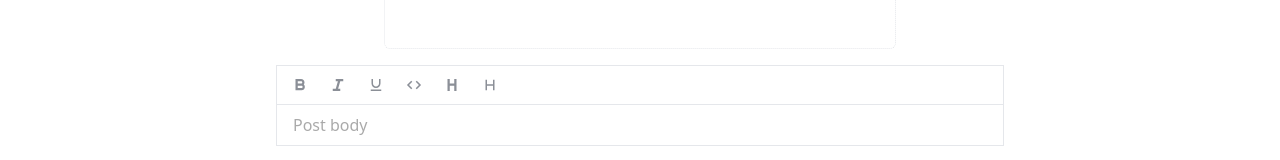
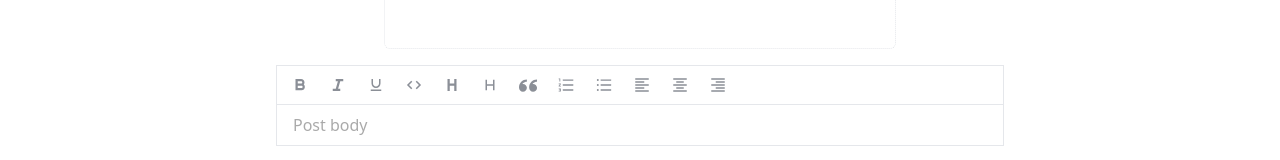
Before and after one commit to tuhinsaud4614/graphql-blog, a Next.js app in the folder frontend-web/: page /posts/create in a window 1280 px wide. Shown: the part 705-865 px from the top of the page. Built offline with nearby package versions, Linux system fonts and the light colour scheme.

Commit message:
Component:PostEditor
PostEditor component update 1

```diff
--- a/frontend-web/components/PostEditor/BlockButton.tsx
+++ b/frontend-web/components/PostEditor/BlockButton.tsx
@@ -10,6 +10,7 @@ const TEXT_ALIGN_TYPES = ["left", "center", "right", "justify"];
 type FormatType =
   | "heading-one"
   | "heading-two"
+  | "block-quote"
   | "numbered-list"
   | "bulleted-list"
   | "left"
--- a/frontend-web/components/PostEditor/Button.tsx
+++ b/frontend-web/components/PostEditor/Button.tsx
@@ -6,16 +6,6 @@ const className = {
   rootState: (status: boolean) =>
     status ? "bg-green-50 text-green-500" : "text-neutral/60 hover:bg-zinc-100",
 };
-
-const HOTKEYS = {
-  "mod+b": "bold",
-  "mod+i": "italic",
-  "mod+u": "underline",
-  "mod+`": "code",
-} as const;
-
-type HotKeyType = keyof typeof HOTKEYS;
-type MarkType = typeof HOTKEYS[HotKeyType];
 
 interface Props extends ComponentPropsWithoutRef<"button"> {
   isActive: boolean;
--- a/frontend-web/components/PostEditor/Element.tsx
+++ b/frontend-web/components/PostEditor/Element.tsx
@@ -5,23 +5,39 @@ export default function Element({
   children,
   element,
 }: RenderElementProps) {
-  // console.log(element);
-
   // @ts-ignore
   const style = { textAlign: element.align };
   // @ts-ignore
   switch (element.type) {
     case "block-quote":
       return (
-        <blockquote style={style} {...attributes}>
+        <blockquote
+          style={style}
+          className="border-l-2 pl-2.5 italic"
+          {...attributes}
+        >
           {children}
         </blockquote>
       );
     case "bulleted-list":
       return (
-        <ul style={style} {...attributes}>
+        <ul
+          style={style}
+          className="list-disc block pl-10 my-4"
+          {...attributes}
+        >
           {children}
         </ul>
+      );
+    case "numbered-list":
+      return (
+        <ol
+          style={style}
+          className="list-decimal block pl-10 my-4"
+          {...attributes}
+        >
+          {children}
+        </ol>
       );
     case "heading-one":
       return (
@@ -41,12 +57,7 @@ export default function Element({
           {children}
         </li>
       );
-    case "numbered-list":
-      return (
-        <ol style={style} {...attributes}>
-          {children}
-        </ol>
-      );
+
     default:
       return (
         <p style={style} {...attributes}>
--- a/frontend-web/components/PostEditor/Leaf.tsx
+++ b/frontend-web/components/PostEditor/Leaf.tsx
@@ -1,23 +1,28 @@
+import { BaseText } from "slate";
 import { RenderLeafProps } from "slate-react";
 
+interface LeafProps extends BaseText {
+  [key: string]: string;
+}
+
 export default function Leaf({ attributes, children, leaf }: RenderLeafProps) {
-  // @ts-ignore
-  if (leaf.bold) {
+  console.log("leaft", leaf);
+
+  const newLeaf = leaf as LeafProps;
+
+  if (newLeaf.bold) {
     children = <strong {...attributes}>{children}</strong>;
   }
 
-  // @ts-ignore
-  if (leaf.italic) {
+  if (newLeaf.italic) {
     children = <em {...attributes}>{children}</em>;
   }
 
-  // @ts-ignore
-  if (leaf.underline) {
+  if (newLeaf.underline) {
     children = <u {...attributes}>{children}</u>;
   }
 
-  // @ts-ignore
-  if (leaf.code) {
+  if (newLeaf.code) {
     children = <code {...attributes}>{children}</code>;
   }
 
--- a/frontend-web/components/PostEditor/Toolbar.tsx
+++ b/frontend-web/components/PostEditor/Toolbar.tsx
@@ -1,3 +1,4 @@
+import { AiOutlineOrderedList, AiOutlineUnorderedList } from "react-icons/ai";
 import {
   BiBold,
   BiCode,
@@ -6,6 +7,12 @@ import {
   BiUnderline,
 } from "react-icons/bi";
 import { CgFormatHeading } from "react-icons/cg";
+import { ImQuotesLeft } from "react-icons/im";
+import {
+  MdFormatAlignCenter,
+  MdFormatAlignLeft,
+  MdFormatAlignRight,
+} from "react-icons/md";
 import BlockButton from "./BlockButton";
 import MarkButton from "./MarkButton";
 
@@ -50,19 +57,53 @@ export default function Toolbar() {
           <BiCode size={18} />
         </MarkButton>
         <BlockButton
-          aria-label="Mark underline"
+          aria-label="Block heading 1"
           format="heading-one"
           tip="Heading h1"
         >
           <BiHeading size={18} />
         </BlockButton>
         <BlockButton
-          aria-label="Mark underline"
+          aria-label="Block heading 1"
           format="heading-two"
           tip="Heading h2"
         >
           <CgFormatHeading size={18} />
         </BlockButton>
+        <BlockButton
+          aria-label="Block quote"
+          format="block-quote"
+          tip="Block quote"
+        >
+          <ImQuotesLeft size={18} />
+        </BlockButton>
+        <BlockButton
+          aria-label="Numbered list"
+          format="numbered-list"
+          tip="Numbered list"
+        >
+          <AiOutlineOrderedList size={18} />
+        </BlockButton>
+        <BlockButton
+          aria-label="Bulleted list"
+          format="bulleted-list"
+          tip="Bulleted list"
+        >
+          <AiOutlineUnorderedList size={18} />
+        </BlockButton>
+        <BlockButton aria-label="Align left" format="left" tip="Align left">
+          <MdFormatAlignLeft size={18} />
+        </BlockButton>
+        <BlockButton
+          aria-label="Align center"
+          format="center"
+          tip="Align center"
+        >
+          <MdFormatAlignCenter size={18} />
+        </BlockButton>
+        <BlockButton aria-label="Align left" format="right" tip="Align right">
+          <MdFormatAlignRight size={18} />
+        </BlockButton>
       </div>
     </header>
   );
--- a/frontend-web/components/PostEditor/index.tsx
+++ b/frontend-web/components/PostEditor/index.tsx
@@ -41,7 +41,7 @@ export default function PostEditor() {
     setValue(value);
   };
 
-  console.log(value);
+  //   console.log(value);
 
   return (
     <section className={className.root}>
```
